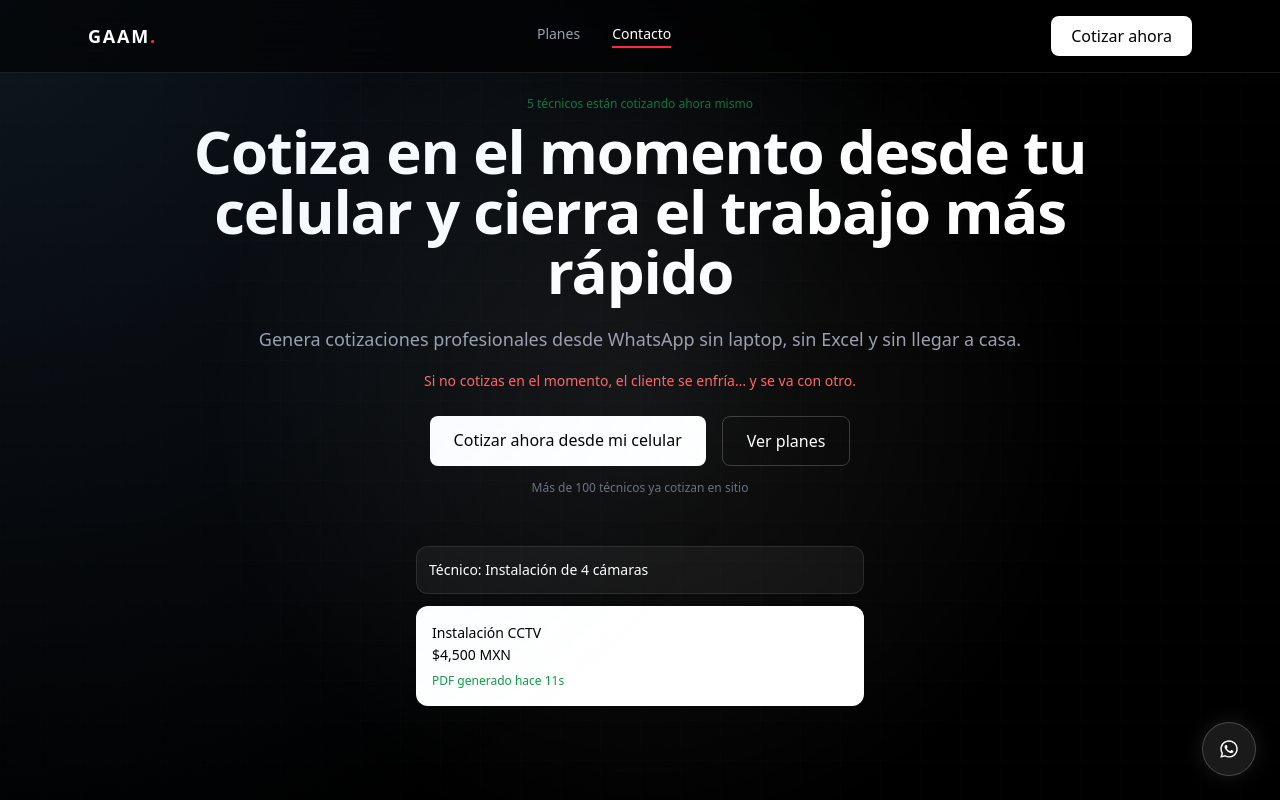
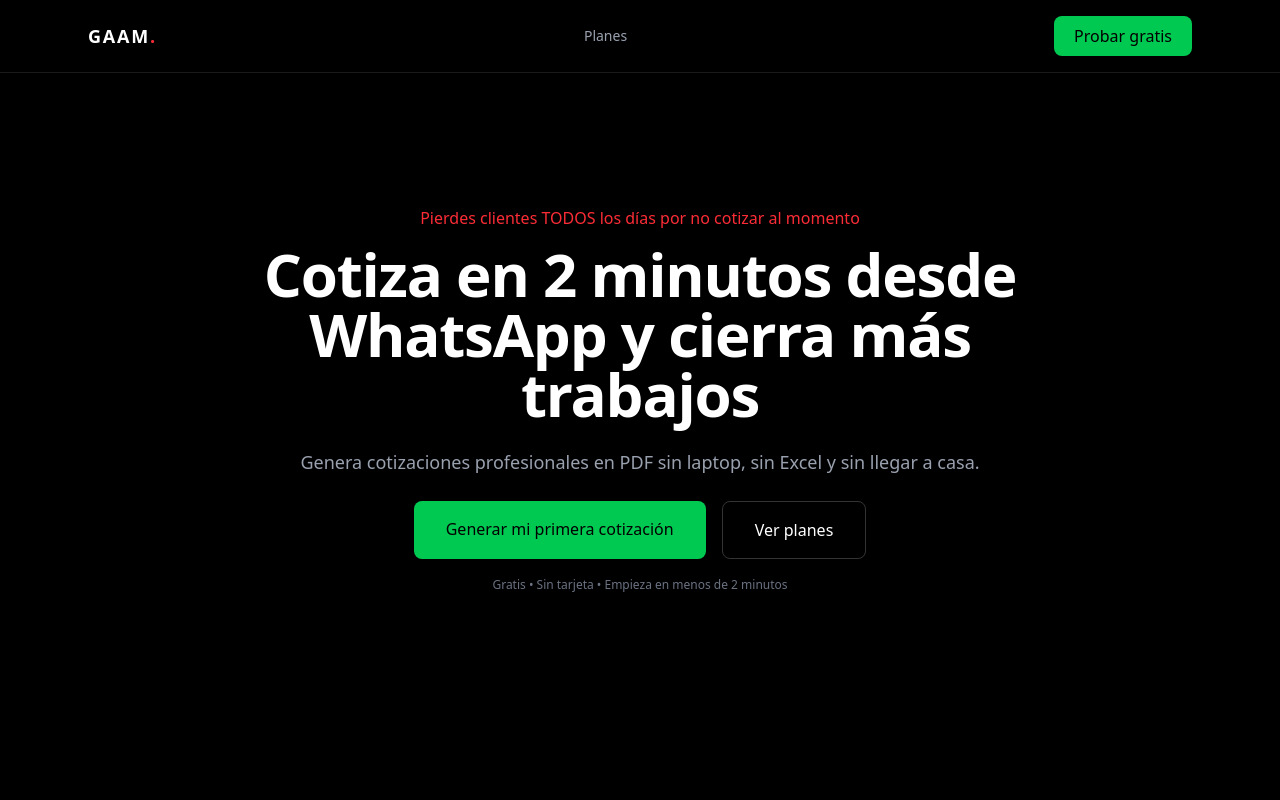
Before and after one commit to jairdj14-rgb/gaam-web, a Next.js app: page / in a window 1280 px wide. Shown: the top 800 px of the page. Built offline with nearby package versions, Linux system fonts and the light colour scheme.

Commit message:
feat: optimize landing for SaaS conversion + WhatsApp CTA

```diff
--- /dev/null
+++ b/config/contact.ts
@@ -0,0 +1,4 @@
+export const contact = {
+  whatsappLink:
+    "https://wa.me/5212212239301?text=Hola%2C%20quiero%20probar%20el%20cotizador%20para%20generar%20cotizaciones%20en%20WhatsApp",
+};
--- a/src/app/page.tsx
+++ b/src/app/page.tsx
@@ -17,7 +17,6 @@ import CursorGlow from "@/components/ui/CursorGlow";
 export default function Home() {
   return (
     <main className="bg-black text-white min-h-screen">
-      <CursorGlow />
       <Navbar />
 
       <Hero />
@@ -26,14 +25,12 @@ export default function Home() {
       <Demo />
       <Benefits />
       <Pricing />
-      <Portfolio />
-      <Testimonials />
+      <CTA />
+
+      {/* SECONDARY */}
       <Services />
-      <CTA />
+
       <FAQ />
-      <ContactForm />
-
-      <WhatsAppButton />
     </main>
   );
 }
--- a/src/components/sections/Benefits.tsx
+++ b/src/components/sections/Benefits.tsx
@@ -1,3 +1,4 @@
+import { contact } from "@/config/contact";
 export default function Benefits() {
   return (
     <section className="py-24 px-6 bg-black text-center">
--- a/src/components/sections/CTA.tsx
+++ b/src/components/sections/CTA.tsx
@@ -3,18 +3,16 @@ import { contact } from "@/config/contact";
 export default function CTA() {
   return (
     <section className="py-32 px-6 text-center bg-black">
-      <h2 className="text-4xl mb-6">Cotiza antes de salir del lugar</h2>
-
-      <p className="text-gray-400 mb-6">
-        Cada trabajo que no cotizas al momento es dinero perdido.
-      </p>
+      <h2 className="text-4xl mb-6">
+        Cada cotización que no envías al momento es dinero perdido
+      </h2>
 
       <a
         href={contact.whatsappLink}
         target="_blank"
-        className="bg-white text-black px-8 py-4 rounded-lg"
+        className="bg-green-500 text-black px-8 py-4 rounded-lg font-medium"
       >
-        Cotizar ahora desde mi celular
+        Probar GRATIS ahora en WhatsApp
       </a>
     </section>
   );
--- a/src/components/sections/ContactForm.tsx
+++ b/src/components/sections/ContactForm.tsx
@@ -1,6 +1,7 @@
 "use client";
 
 import { useState } from "react";
+import { contact } from "@/config/contact";
 
 export default function ContactForm() {
   const [status, setStatus] = useState("");
--- a/src/components/sections/FAQ.tsx
+++ b/src/components/sections/FAQ.tsx
@@ -1,3 +1,4 @@
+import { contact } from "@/config/contact";
 export default function FAQ() {
   return (
     <section className="py-24 px-6 bg-black">
--- a/src/components/sections/Hero.tsx
+++ b/src/components/sections/Hero.tsx
@@ -1,113 +1,44 @@
 "use client";
 
 import { contact } from "@/config/contact";
-import { useEffect, useState } from "react";
 
 export default function Hero() {
-  const [step, setStep] = useState(0);
-  const [liveCount, setLiveCount] = useState(3);
-  const [secondsAgo, setSecondsAgo] = useState(5);
-
-  useEffect(() => {
-    const flow = setInterval(() => {
-      setStep((prev) => (prev >= 3 ? 0 : prev + 1));
-    }, 1800);
-    return () => clearInterval(flow);
-  }, []);
-
-  useEffect(() => {
-    const interval = setInterval(() => {
-      setLiveCount((prev) => {
-        let next = prev + (Math.random() > 0.5 ? 1 : -1);
-        if (next < 2) next = 2;
-        if (next > 7) next = 7;
-        return next;
-      });
-    }, 3000);
-    return () => clearInterval(interval);
-  }, []);
-
-  useEffect(() => {
-    const interval = setInterval(() => {
-      setSecondsAgo((prev) => (prev > 15 ? 3 : prev + 1));
-    }, 1000);
-    return () => clearInterval(interval);
-  }, []);
-
   return (
-    <section className="relative min-h-screen flex items-center justify-center px-6 bg-black overflow-hidden text-center">
-      <div className="absolute inset-0 opacity-20 bg-[linear-gradient(rgba(255,255,255,0.05)_1px,transparent_1px),linear-gradient(90deg,rgba(255,255,255,0.05)_1px,transparent_1px)] bg-[size:40px_40px]" />
-      <div className="absolute inset-0 bg-[radial-gradient(circle_at_center,rgba(255,255,255,0.08),transparent_60%)]" />
-
-      <div className="relative max-w-4xl z-10">
-        <p className="text-xs text-green-400 mb-2 animate-pulse">
-          {liveCount} técnicos están cotizando ahora mismo
+    <section className="min-h-screen flex items-center justify-center px-6 bg-black text-center">
+      <div className="max-w-4xl">
+        <p className="text-red-500 font-medium mb-3">
+          Pierdes clientes TODOS los días por no cotizar al momento
         </p>
 
         <h1 className="text-4xl md:text-6xl font-semibold mb-6">
-          Cotiza en el momento desde tu celular y cierra el trabajo más rápido
+          Cotiza en 2 minutos desde WhatsApp y cierra más trabajos
         </h1>
 
-        <p className="text-gray-400 text-lg mb-4">
-          Genera cotizaciones profesionales desde WhatsApp sin laptop, sin Excel
-          y sin llegar a casa.
-        </p>
-
-        <p className="text-red-400 text-sm mb-6">
-          Si no cotizas en el momento, el cliente se enfría… y se va con otro.
+        <p className="text-gray-400 text-lg mb-6">
+          Genera cotizaciones profesionales en PDF sin laptop, sin Excel y sin
+          llegar a casa.
         </p>
 
         <div className="flex flex-col sm:flex-row gap-4 justify-center">
           <a
             href={contact.whatsappLink}
             target="_blank"
-            className="bg-white text-black px-6 py-3 rounded-lg font-medium hover:scale-105 transition"
+            className="bg-green-500 text-black px-8 py-4 rounded-lg font-medium hover:scale-105 transition"
           >
-            Cotizar ahora desde mi celular
+            Generar mi primera cotización
           </a>
 
           <a
             href="#planes"
-            className="border border-white/20 px-6 py-3 rounded-lg"
+            className="border border-white/20 px-8 py-4 rounded-lg"
           >
             Ver planes
           </a>
         </div>
 
-        <p className="text-xs text-gray-500 mt-3">
-          Más de 100 técnicos ya cotizan en sitio
+        <p className="text-xs text-gray-500 mt-4">
+          Gratis • Sin tarjeta • Empieza en menos de 2 minutos
         </p>
-
-        {/* DEMO */}
-        <div className="mt-12 max-w-md mx-auto text-left space-y-3">
-          <div className="bg-white/5 border border-white/10 p-3 rounded-xl">
-            <p className="text-sm">Técnico: Instalación de 4 cámaras</p>
-          </div>
-
-          {step === 1 && (
-            <div className="bg-white/10 border border-white/20 p-3 rounded-xl">
-              <p className="text-sm text-gray-400 animate-pulse">
-                Escribiendo...
-              </p>
-            </div>
-          )}
-
-          {step === 2 && (
-            <div className="bg-white/10 border border-white/20 p-3 rounded-xl">
-              <p className="text-sm text-gray-300">Generando cotización...</p>
-            </div>
-          )}
-
-          {step >= 3 && (
-            <div className="bg-white text-black p-4 rounded-xl">
-              <p className="text-sm font-medium">Instalación CCTV</p>
-              <p className="text-sm">$4,500 MXN</p>
-              <p className="text-green-600 text-xs mt-1">
-                PDF generado hace {secondsAgo}s
-              </p>
-            </div>
-          )}
-        </div>
       </div>
     </section>
   );
--- a/src/components/sections/Navbar.tsx
+++ b/src/components/sections/Navbar.tsx
@@ -1,66 +1,27 @@
 "use client";
 
-import { useEffect, useState } from "react";
 import { contact } from "@/config/contact";
 
 export default function Navbar() {
-  const [active, setActive] = useState("");
-
-  useEffect(() => {
-    const handleScroll = () => {
-      const sections = ["planes", "contacto"];
-
-      for (let i = sections.length - 1; i >= 0; i--) {
-        const el = document.getElementById(sections[i]);
-        if (el) {
-          const rect = el.getBoundingClientRect();
-          if (rect.top <= 150) {
-            setActive(sections[i]);
-            break;
-          }
-        }
-      }
-    };
-
-    window.addEventListener("scroll", handleScroll);
-    return () => window.removeEventListener("scroll", handleScroll);
-  }, []);
-
-  const linkClass = (id: string) =>
-    `relative pb-1 ${active === id ? "text-white" : "text-gray-400"}`;
-
   return (
     <header className="fixed top-0 left-0 w-full z-50 bg-black/60 backdrop-blur-xl border-b border-white/10">
       <div className="max-w-6xl mx-auto px-6 py-4 flex justify-between items-center">
-        {/* LOGO CLICKABLE */}
         <a href="#" className="text-lg font-semibold tracking-widest">
           GAAM<span className="text-red-500">.</span>
         </a>
 
-        {/* NAV */}
         <nav className="hidden md:flex gap-8 text-sm">
-          <a href="#planes" className={linkClass("planes")}>
+          <a href="#planes" className="text-gray-400">
             Planes
-            {active === "planes" && (
-              <span className="absolute left-0 bottom-0 w-full h-[2px] bg-red-500"></span>
-            )}
-          </a>
-
-          <a href="#contacto" className={linkClass("contacto")}>
-            Contacto
-            {active === "contacto" && (
-              <span className="absolute left-0 bottom-0 w-full h-[2px] bg-red-500"></span>
-            )}
           </a>
         </nav>
 
-        {/* CTA */}
         <a
           href={contact.whatsappLink}
           target="_blank"
-          className="bg-white text-black px-5 py-2 rounded-lg font-medium"
+          className="bg-green-500 text-black px-5 py-2 rounded-lg font-medium"
         >
-          Cotizar ahora
+          Probar gratis
         </a>
       </div>
     </header>
--- a/src/components/sections/demo.tsx
+++ b/src/components/sections/demo.tsx
@@ -1,3 +1,4 @@
+import { contact } from "@/config/contact";
 export default function Demo() {
   return (
     <section className="py-32 px-6 bg-black text-center">
--- a/src/components/sections/how.tsx
+++ b/src/components/sections/how.tsx
@@ -1,3 +1,4 @@
+import { contact } from "@/config/contact";
 export default function HowItWorks() {
   return (
     <section id="como-funciona" className="py-24 px-6 bg-black">
--- a/src/components/sections/pricing.tsx
+++ b/src/components/sections/pricing.tsx
@@ -3,30 +3,39 @@ import { contact } from "@/config/contact";
 export default function Pricing() {
   return (
     <section id="planes" className="py-32 px-6 text-center bg-black">
-      <p className="text-green-400 mb-2">Pensado para técnicos en campo</p>
-
       <h2 className="text-4xl mb-12">
         Empieza gratis. Escala cuando cierres más trabajos
       </h2>
 
-      <div className="grid md:grid-cols-3 gap-8 max-w-6xl mx-auto">
+      <div className="grid md:grid-cols-2 gap-8 max-w-4xl mx-auto">
+        {/* FREE */}
         <div className="p-8 bg-white/5 border border-white/10 rounded-2xl">
-          <h3>Free</h3>
-          <p>$0</p>
-          <p className="text-gray-400">5 cotizaciones</p>
-          <a href={contact.whatsappLink}>Probar en obra</a>
+          <h3 className="text-xl mb-2">FREE</h3>
+          <p className="text-3xl mb-4">$0</p>
+          <p className="text-gray-400 mb-6">5 cotizaciones</p>
+
+          <a
+            href={contact.whatsappLink}
+            className="bg-white text-black px-6 py-3 rounded-lg"
+          >
+            Empezar gratis
+          </a>
         </div>
 
-        <div className="p-8 bg-white/5 border border-white/10 rounded-2xl">
-          <h3>Basic</h3>
-          <p>$299 MXN</p>
-          <a href={contact.whatsappLink}>Uso diario</a>
-        </div>
+        {/* PRO */}
+        <div className="p-8 bg-white text-black rounded-2xl scale-105">
+          <h3 className="text-xl mb-2">PRO</h3>
+          <p className="text-3xl mb-4">$149 MXN / mes</p>
 
-        <div className="p-8 bg-white text-black rounded-2xl scale-105 border-4 border-green-400">
-          <h3>PRO</h3>
-          <p>$999 MXN</p>
-          <a href={contact.whatsappLink}>Escalar mi negocio</a>
+          <p className="mb-2">Cotizaciones ilimitadas</p>
+          <p className="text-sm mb-6">Cancela cuando quieras</p>
+
+          <a
+            href={contact.whatsappLink}
+            className="bg-black text-white px-6 py-3 rounded-lg"
+          >
+            Activar PRO
+          </a>
         </div>
       </div>
     </section>
```
Also changed, not shown: src/components/sections/Services.tsx (+17 -26 lines).
